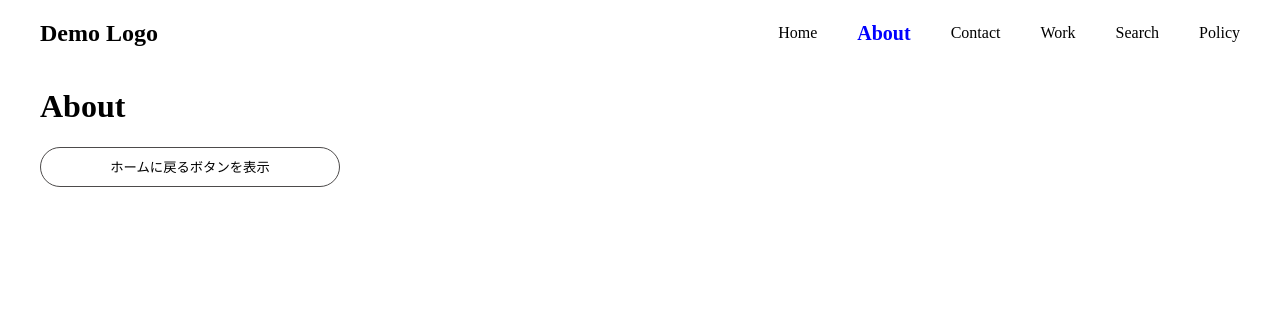
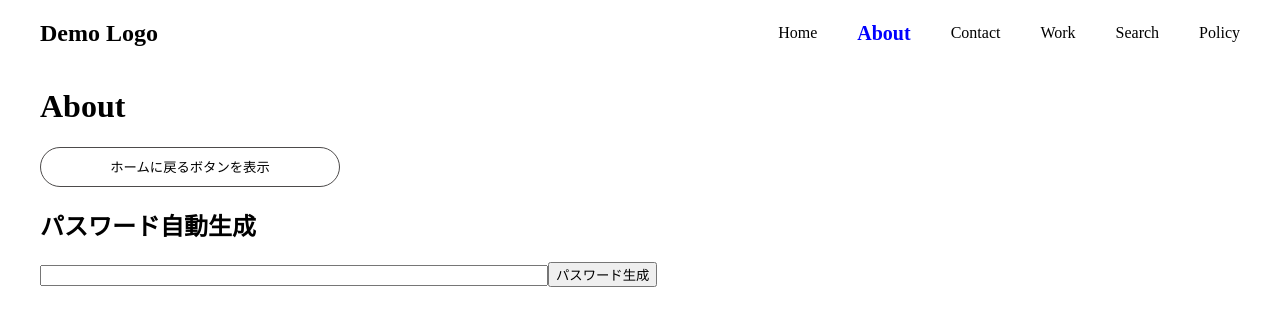
Before and after one commit to naofunky/practice, a React (Vite) app: page /about in a window 1280 px wide. Shown: the top 326 px of the page. Built offline with nearby package versions, Linux system fonts and the light colour scheme.

Commit message:
feat:追加
パスワード自動発行の機能追加

```diff
--- a/src/App.css
+++ b/src/App.css
@@ -176,3 +176,7 @@ nav > div > h1 > a:hover {
   transform: translateY(0px);
   cursor: pointer;
 }
+
+.createPassword {
+  width: 500px;
+}
--- a/src/features/pages/about/components/About.tsx
+++ b/src/features/pages/about/components/About.tsx
@@ -1,12 +1,31 @@
 import Header from '../../../Header/components/Header';
 import ToggleBtn from '../../../Button/toggleBtn/components/ToggleBtn';
+import { useState } from 'react';
+import '../../../../App.css';
 
 const About = () => {
+  const [inputPassword, setInputPassword] = useState<string>('');
+
+  function createPassword() {
+    const material =
+      'abcdefghijklmnopqrstuvwxyzABCDEFGHIJKLMNOPQRSTUVWXYZ0123456789!@#$%^&*()_+~`|}{[]:;?><,./-=';
+    let password = '';
+    const passwordLength = 16;
+    for (let i = 0; i < passwordLength; i++) {
+      const randomNumber = Math.floor(Math.random() * material.length);
+      password += material.substring(randomNumber, randomNumber + 1);
+    }
+    console.log(password);
+    setInputPassword(password);
+  }
   return (
     <div>
       <Header />
       <h1>About</h1>
       <ToggleBtn />
+      <h2>パスワード自動生成</h2>
+      <input type="text" className="createPassword" value={inputPassword} />
+      <button onClick={() => createPassword()}>パスワード生成</button>
     </div>
   );
 };
```
